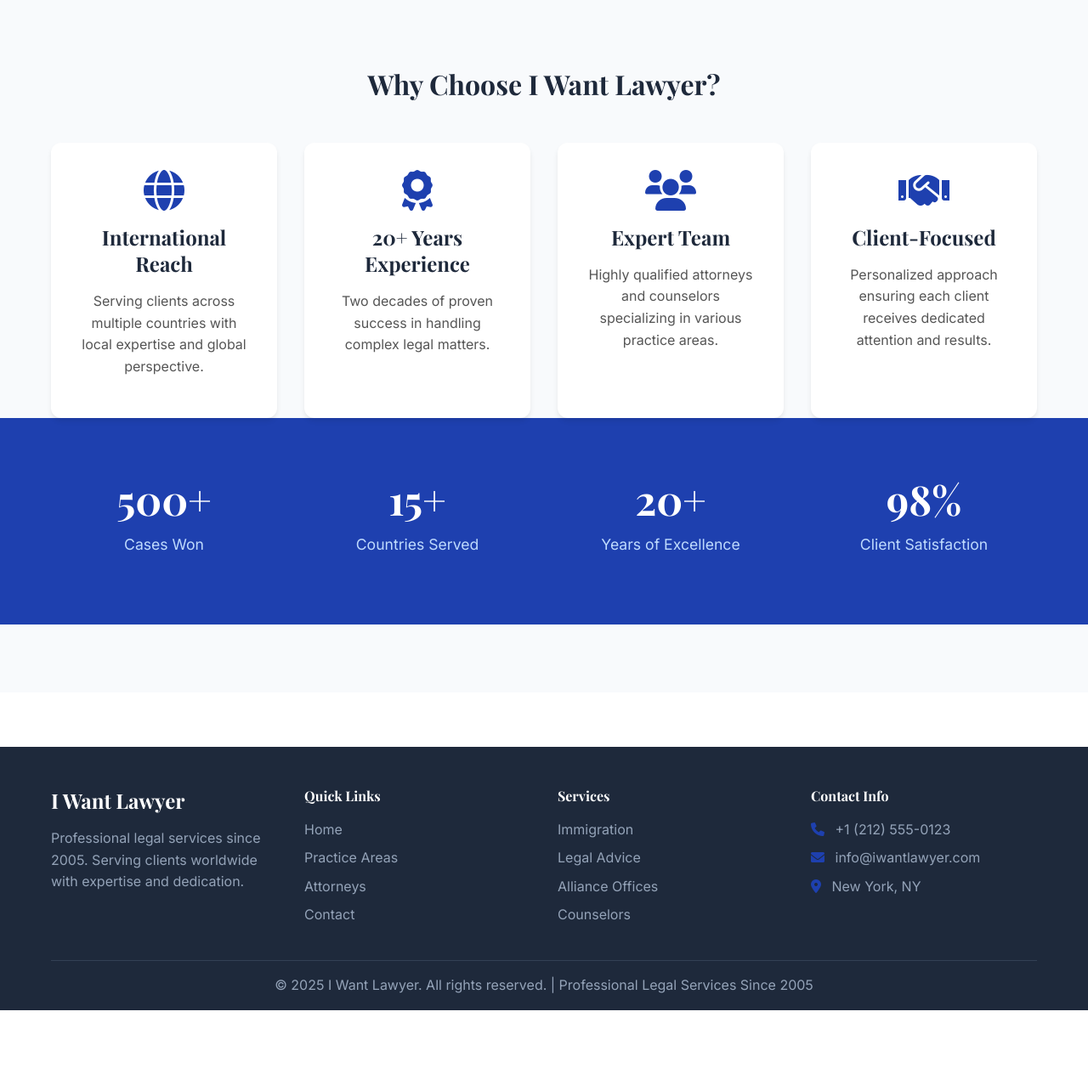
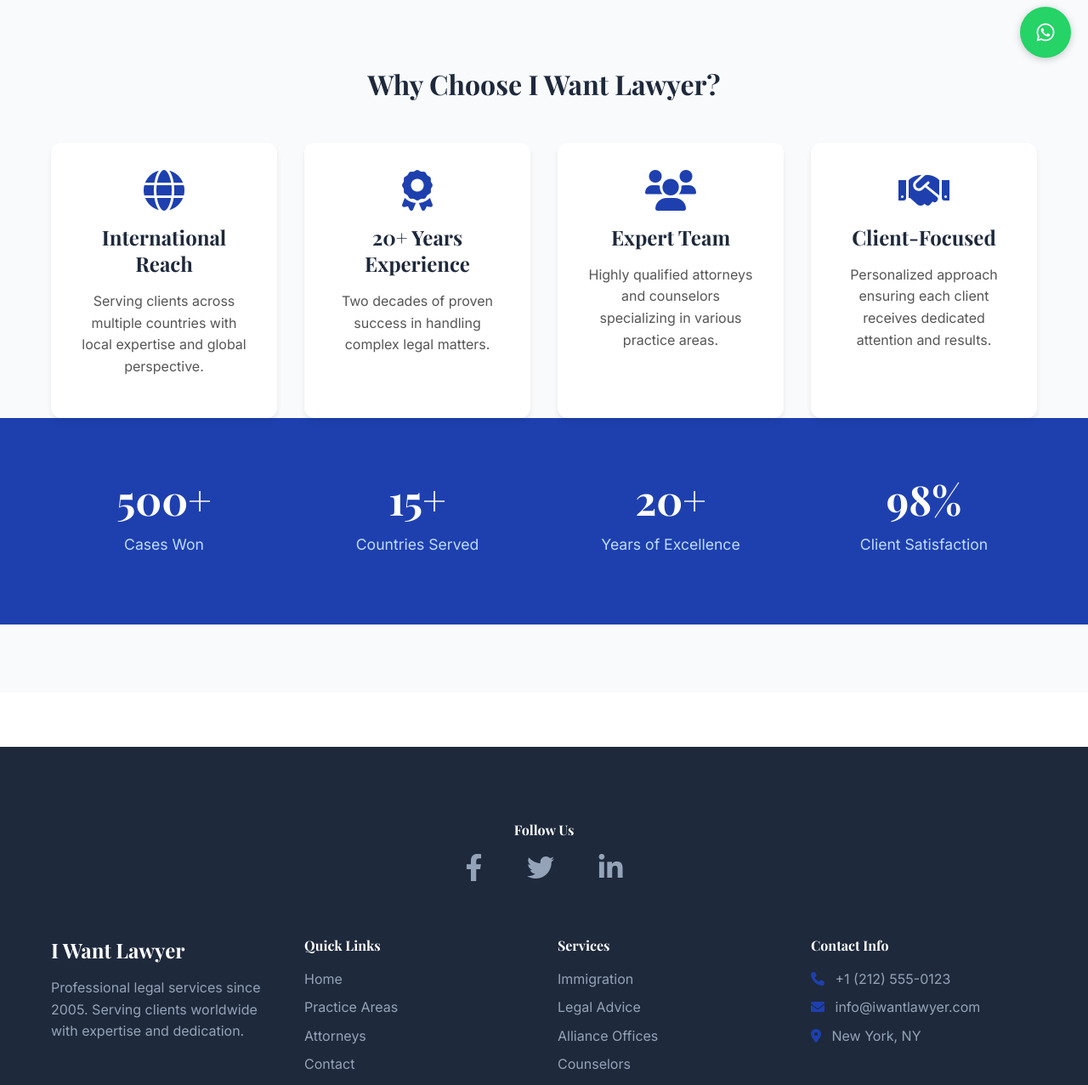
Before and after one commit to sobhy0101/iwantlawyer, a website built with Vite: page index.html in a window 1280 px wide. Shown: the part 712-1989 px from the top of the page at 85% size. Before the commit the page ends 1901 px from the top, so only its background shows below. Built offline with nearby package versions, Linux system fonts and the light colour scheme.

Commit message:
Add WhatsApp widget and social media links to footer
Introduced a floating WhatsApp widget and a social media links section in the footer for improved user engagement. Corresponding CSS styles were added for layout and interactivity.

```diff
--- a/assets/css/styles.css
+++ b/assets/css/styles.css
@@ -1041,3 +1041,55 @@ p {
         transform: rotate(360deg);
     }
 }
+
+/* Social Media Links */
+.social-media {
+    text-align: center;
+    margin-bottom: 1rem;
+    padding: 40px 0;
+}
+
+.social-media h5 {
+    color: white;
+    margin-bottom: 0.5rem;
+    font-size: 1rem;
+}
+
+.social-media a {
+    margin: 0 0.5rem;
+    color: #94a3b8;
+    transition: color 0.3s ease;
+    font-size: 2rem;
+    padding: 1rem;
+}
+
+.social-media a:hover {
+    color: white;
+    transform: scale(1.4);
+}
+
+/* WhatsApp Floating Widget */
+.whatsapp-widget {
+    position: fixed;
+    bottom: 20px;
+    right: 20px;
+    background-color: #25D366;
+    border-radius: 50%;
+    box-shadow: 0 2px 10px rgba(0, 0, 0, 0.2);
+    z-index: 1000;
+}
+
+.whatsapp-widget a {
+    display: flex;
+    align-items: center;
+    justify-content: center;
+    width: 60px;
+    height: 60px;
+    color: white;
+    font-size: 24px;
+    text-decoration: none;
+}
+
+.whatsapp-widget:hover {
+    transform: scale(1.1);
+}
--- a/index.html
+++ b/index.html
@@ -629,6 +629,21 @@
 
     <!-- Footer -->
     <footer class="footer">
+<!-- WhatsApp floating widget to the right corner -->
+        <div class="whatsapp-widget">
+            <a href="https://wa.me/+201006688324" target="_blank" rel="noopener noreferrer" title="Chat with us on WhatsApp">
+                <i class="fab fa-whatsapp"></i>
+            </a>
+        </div>
+
+        <!-- Social Media Links -->
+        <div class="social-media">
+            <h5>Follow Us</h5>
+            <a href="https://www.facebook.com/iwantlawyer" target="_blank" rel="noopener noreferrer" title="Follow us on Facebook"><i class="fab fa-facebook-f"></i></a>
+            <a href="https://www.twitter.com/iwantlawyer" target="_blank" rel="noopener noreferrer" title="Follow us on Twitter"><i class="fab fa-twitter"></i></a>
+            <a href="https://www.linkedin.com/company/iwantlawyer" target="_blank" rel="noopener noreferrer" title="Follow us on LinkedIn"><i class="fab fa-linkedin-in"></i></a>
+        </div>
+
         <div class="container">
             <div class="footer-content">
                 <div class="footer-section">
```
